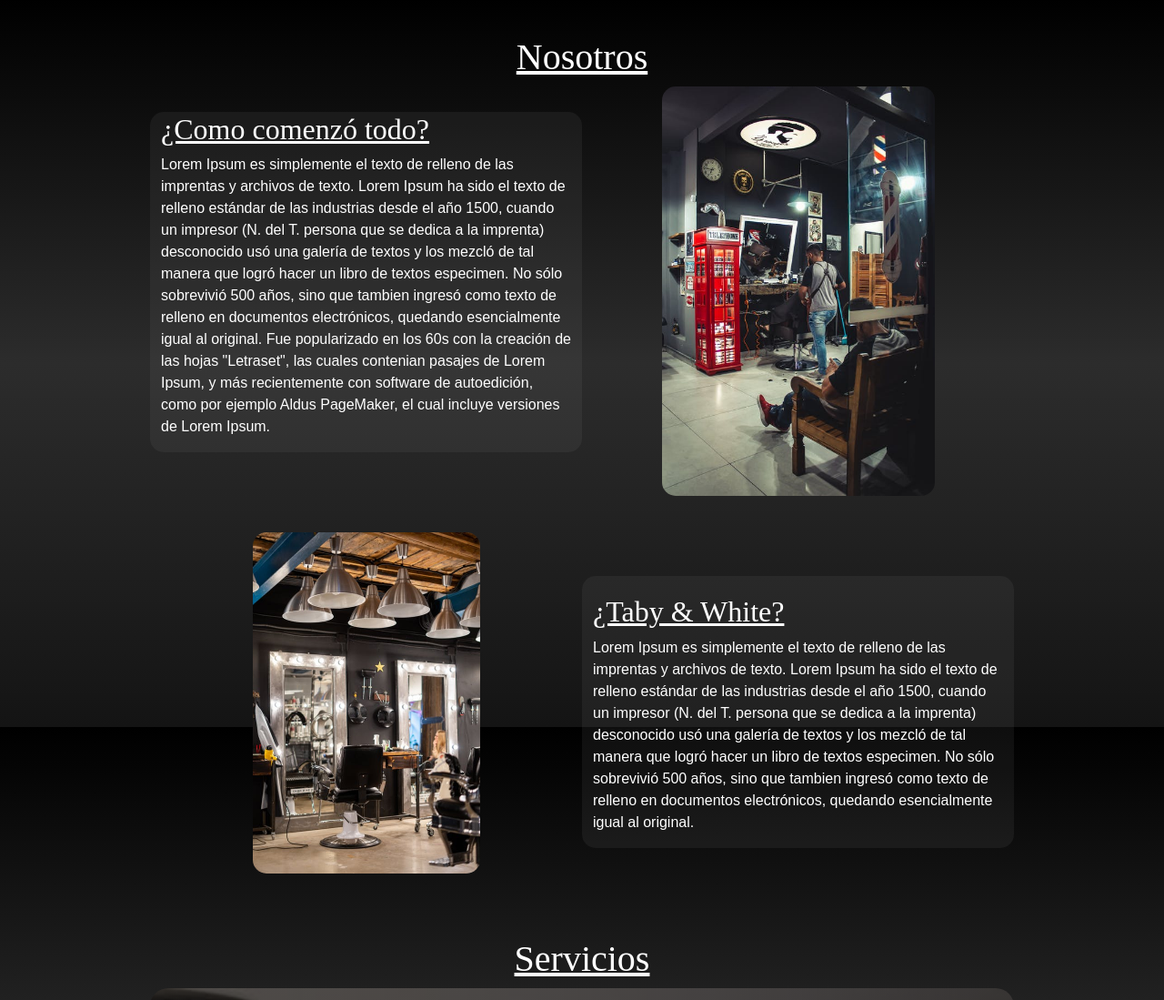
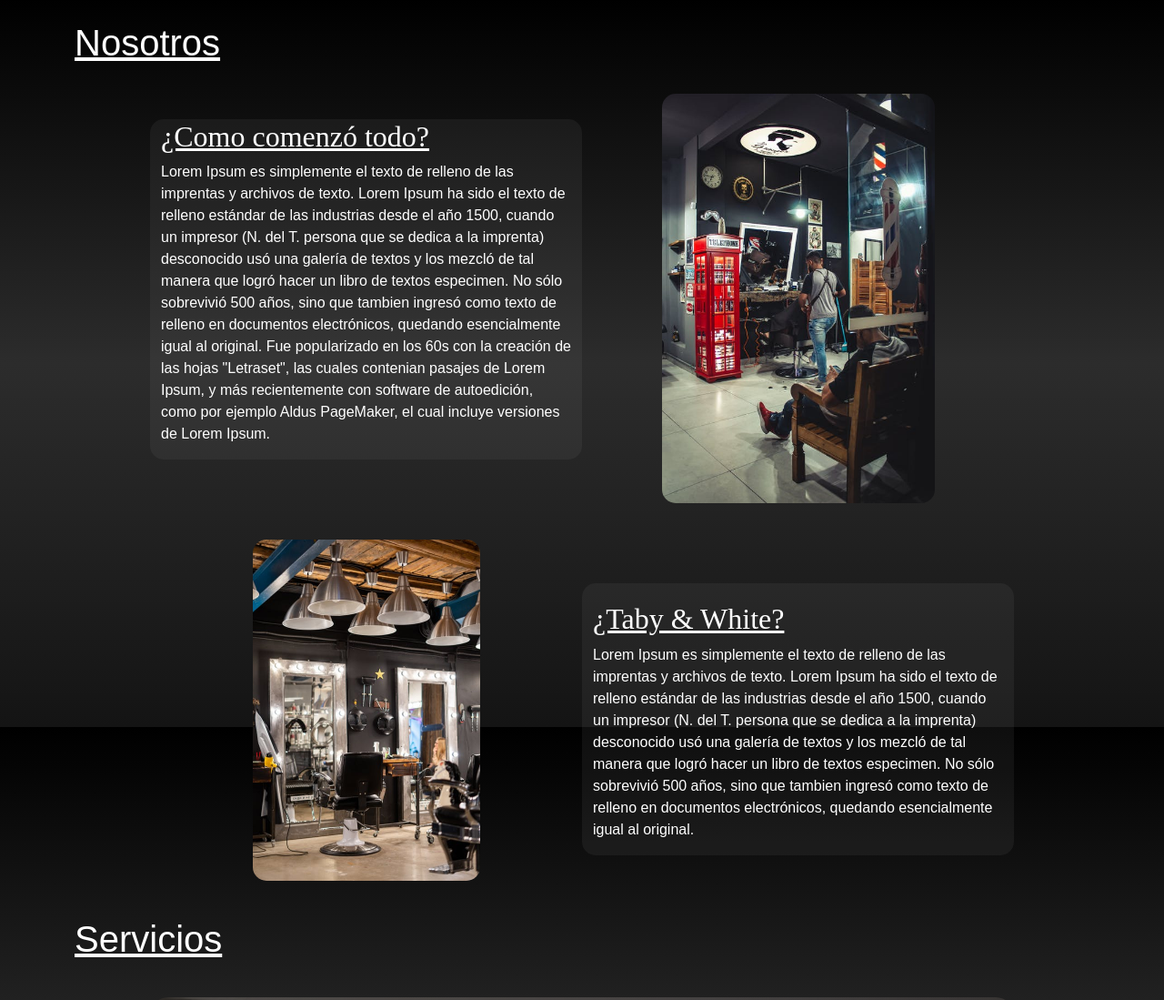
Before and after one commit to BrianSFarfan/T-WOnepage, a plain HTML site: page index.html in a window 1280 px wide. Shown: the part 801-1900 px from the top of the page at 91% size. Drawn offline with nearby package versions, Linux system fonts and the light colour scheme; files that its build step writes are made by us from their sources.

Commit message:
Update index.html

```diff
--- a/index.html
+++ b/index.html
@@ -93,10 +93,13 @@
     </div>
 
     <!--CONTENIDO 1 NOSOTROS---------------------------------------------------------->
-    <div class="container" id="nosotros">
-        <div class="row align-items-center justify-content-md-center" style="margin-top: 40px;">
-            <u align="center"><h1 style="font-family:serif;">Nosotros</h1></u>
-            <div class="col-md-5 cuadroText" style="margin-bottom:20px;">
+    <div class="container grid-container" id="nosotros">
+        <br>
+        <u class="titulos"><h1>Nosotros</h1></u>
+        <br>
+        <div class="row align-items-center justify-content-md-center">
+
+            <div class="col-md-5 grid1 cuadroText" style="margin-bottom:20px;">
 
                 <u><h2 style="font-family:serif;" >¿Como comenzó todo?</h2></u>
                 <p>Lorem Ipsum es simplemente el texto de relleno de las imprentas y archivos de texto. Lorem Ipsum ha sido el texto de relleno estándar de las industrias desde el año 1500, cuando un impresor (N. del T. persona que se dedica a la imprenta)
@@ -105,16 +108,16 @@
                     versiones de Lorem Ipsum.
                 </p>
             </div>
-            <div class="col-md-5" align="center">
+            <div class="col-md-5 grid2" align="center">
                 <img src="img/img1.jpeg" width="300px" style="border-radius:15px ;">
             </div>
         </div>
         <!------------------------------------------------------------>
         <div class="row align-items-center justify-content-md-center " style="margin-top: 40px;">
-            <div class="col-md-5" align="center" style="margin-bottom:20px;">
+            <div class="col-md-5 grid3" align="center" style="margin-bottom:20px;">
                 <img src="img/img3.jpeg" width="250px" style="border-radius:15px ;">
             </div>
-            <div class="col-md-5 cuadroText">
+            <div class="col-md-5 grid4 cuadroText">
                 <u><h2 style="font-family:serif; margin-top: 20px;">¿Taby & White?</h2></u>
                 <p>Lorem Ipsum es simplemente el texto de relleno de las imprentas y archivos de texto. Lorem Ipsum ha sido el texto de relleno estándar de las industrias desde el año 1500, cuando un impresor (N. del T. persona que se dedica a la imprenta)
                     desconocido usó una galería de textos y los mezcló de tal manera que logró hacer un libro de textos especimen. No sólo sobrevivió 500 años, sino que tambien ingresó como texto de relleno en documentos electrónicos, quedando esencialmente
@@ -124,9 +127,10 @@
     </div>
     <!--FIN DE CONTENIDO-->
     <!--CONTENIDO 2 SERVICIOS----------------------------------------------------------------------------->
-    <div class="container" style="margin-top: 50px;" id="servicios">
+    <div class="container" style="margin-top: 20px;" id="servicios">
+        <u class="titulos"><h1>Servicios</h1></u>
         <div class="row align-items-center justify-content-md-center" style="margin-top: 40px;">
-            <u align="center"><h1 style="font-family:serif;">Servicios</h1></u>
+
             <div class="col-md-10">
                 <!--TABLA DE PRECIOS-->
                 <div class="row align-items-center justify-content-md-center FondoServicios " style="border-radius: 20px 20px 0 0;">
@@ -210,8 +214,10 @@
             <!--Fin de contenido-->
             <!--CONTENIDO 3 GALERIA------------------------------------------------------------------------------------>
             <div class="container" id="galeria">
+                <br>
+                <u class="titulos"><h1>Galeria</h1></u>
                 <div class="row align-items-center justify-content-md-center" style="margin-top: 40px;">
-                    <u align="center"><h1 style="font-family:serif;">Galeria</h1></u>
+
                     <div class="col">
                         <div id="carouselExampleControls" class="carousel slide carrusel" data-bs-ride="carousel">
                             <div class="carousel-inner">
```
